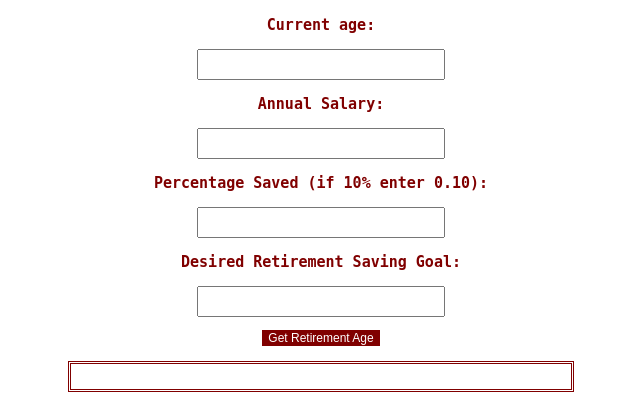
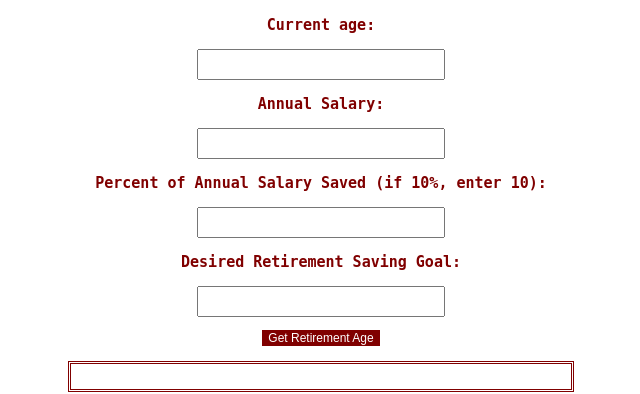
Before and after one commit to malloryDuke/Assign3-4-STQA, a Flask app: page / in a window 1280 px wide. Shown: the part 364-758 px from the top of the page, without its empty margins (319-959 px from the left). Run offline with Flask 2, Linux system fonts and the light colour scheme.

Commit message:
changed checking

```diff
--- a/src/app.py
+++ b/src/app.py
@@ -38,21 +38,25 @@ def getRetAge():
 
     age = str(age)
     salary = str(salary)
-    perSaved = str(perSaved)
     goal = str(goal)
 
-    if (int(age) <= 0):
-        retAge = "Current age cannot be negative or equal to 0 -- Enter a correct age"
-    elif (int(salary) <= 0):
-        retAge = "Salary cannot be negative or equal to 0 -- Enter a correct salary"
-    elif (float(perSaved) <= 0):
-        retAge = "Percent saved cannot be negative or 0 -- Enter a correct value"
-    elif (int(goal) <= 0):
-        retAge = "Savings goal cannot be negative or 0 -- Enter a valid savings goal"
+    if (not perSaved.isdigit()):
+        retAge = "Percent saved must be an integer -- Enter valid percent value"
     else:
-        retAgeValue = retFunctions.getRetirementAge(int(age), int(salary), float(perSaved), int(goal))
-        retCat = retFunctions.getRetirementCategory(retAgeValue)
-        retAge = "Your retirment age is: " + str(retAgeValue) + " - " + retCat
+        perSaved = str(perSaved)
+        if (float(age) <= 0):
+            retAge = "Current age cannot be negative or equal to 0 -- Enter a correct age"
+        elif (float(salary) <= 0):
+            retAge = "Salary cannot be negative or equal to 0 -- Enter a correct salary"
+        elif((float(perSaved) <= 0)):
+            retAge = "Percent saved cannot be negative, 0, or a letter -- Enter a correct value"
+        elif (float(goal) <= 0):
+            retAge = "Savings goal cannot be negative or 0 -- Enter a valid savings goal"
+        else:
+            perSavedDec = (float(perSaved)/100.0)
+            retAgeValue = retFunctions.getRetirementAge(float(age), float(salary), float(perSavedDec), float(goal))
+            retCat = retFunctions.getRetirementCategory(retAgeValue)
+            retAge = "Your retirement age is: " + str(retAgeValue) + " - " + retCat
 
     return render_template('main.html', retAge = retAge, currentAge = age, salary=salary, perSaved=perSaved, goal=goal)
 
--- a/src/templates/main.html
+++ b/src/templates/main.html
@@ -69,7 +69,7 @@
             <p>
                 <input id="salary" type="number" name="salary" style="width: 240px; height: 25px;" value="{{salary}}"/>
             </p>
-            <p class="text">Percentage Saved (if 10% enter 0.10):</p>
+            <p class="text">Percent of Annual Salary Saved (if 10%, enter 10):</p>
             <p>
                 <input id="perSave" type="text" name="perSave" style="width: 240px; height: 25px;" value="{{perSaved}}"/>
             </p>
```
Also changed, not shown: .travis.yml.
